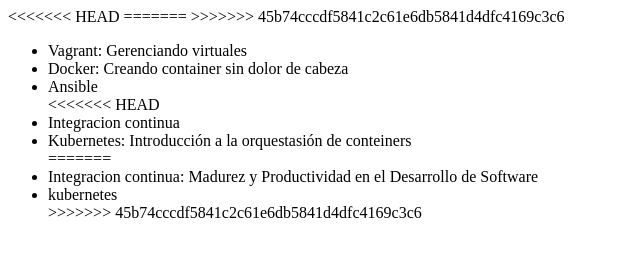
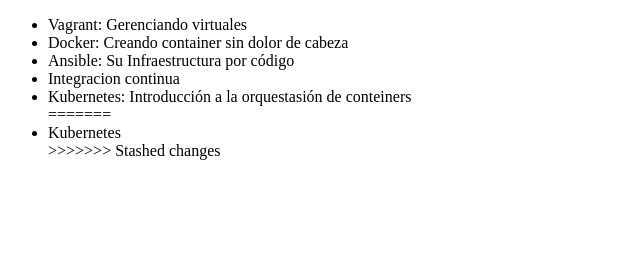
Before and after one commit to bereley27/prueba-git, a plain HTML site: page index.html in a window 1280 px wide. Shown: the whole page, without its empty margins (0-640 px from the left). Drawn offline with Linux system fonts and the light colour scheme.

Commit message:
modoficando el nombre de Ansible

```diff
--- a/index.html
+++ b/index.html
@@ -2,24 +2,18 @@
 <html lang = "en">
 <head>
      <meta charset = "UTF-8">
-<<<<<<< HEAD
      <title> Lista de Cursos de Dev0ps  Alura </title>
-=======
-     <title> CursosvAlura </title>
->>>>>>> 45b74cccdf5841c2c61e6db5841d4dfc4169c3c6
 </head>
 <body>
      <ul>
          <li> Vagrant: Gerenciando virtuales </li>
          <li> Docker: Creando container sin dolor de cabeza</li>
-         <li> Ansible </li>
-<<<<<<< HEAD
+         <li> Ansible: Su Infraestructura por código </li>
          <li> Integracion continua </li>
          <li>Kubernetes: Introducción a la orquestasión de conteiners</li>
 =======
-         <li> Integracion continua: Madurez y Productividad en el Desarrollo de Software </li>
-         <li>kubernetes</li>
->>>>>>> 45b74cccdf5841c2c61e6db5841d4dfc4169c3c6
+         <li>Kubernetes</li>
+>>>>>>> Stashed changes
      </ul>
 </body>
 </html>
```
